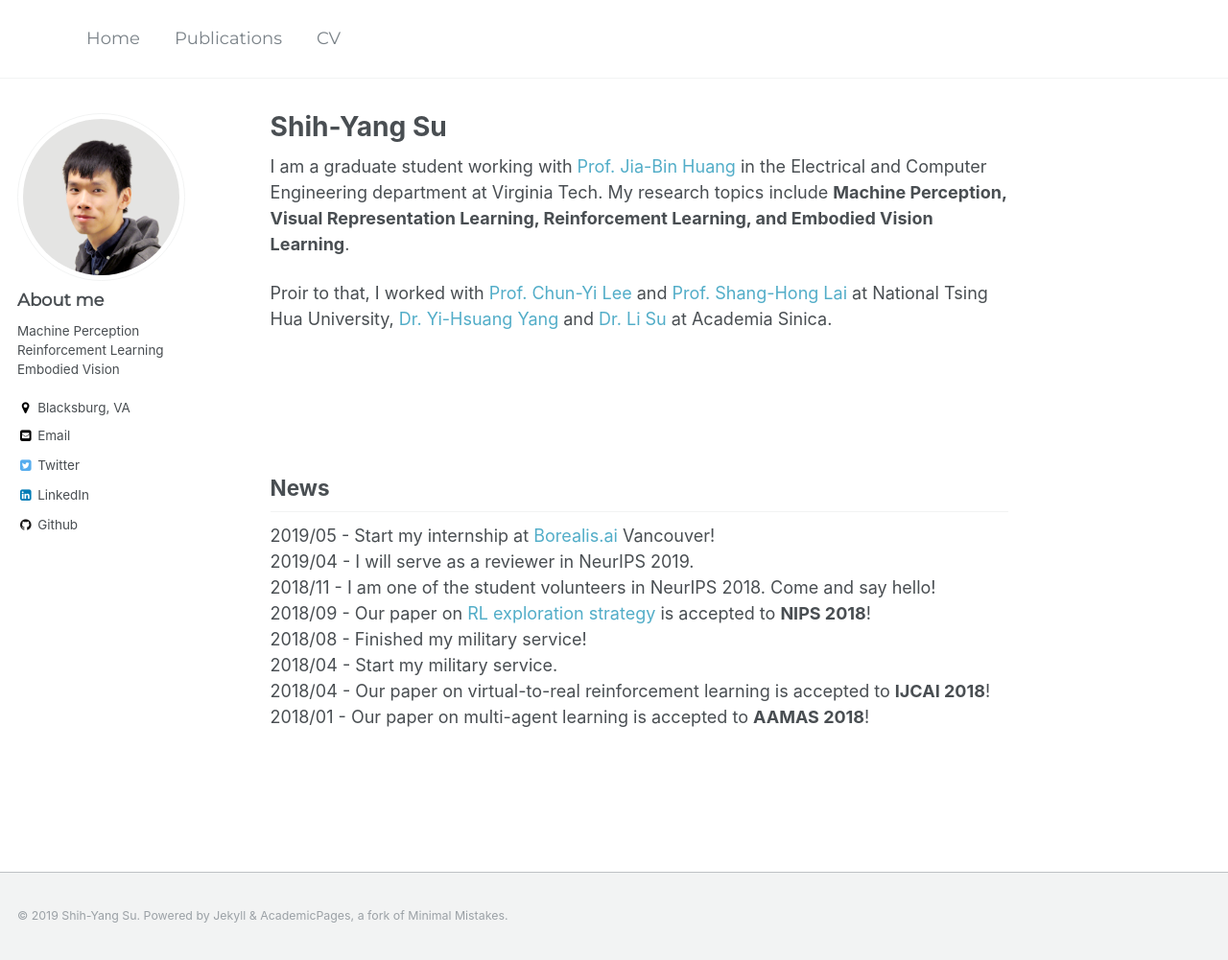
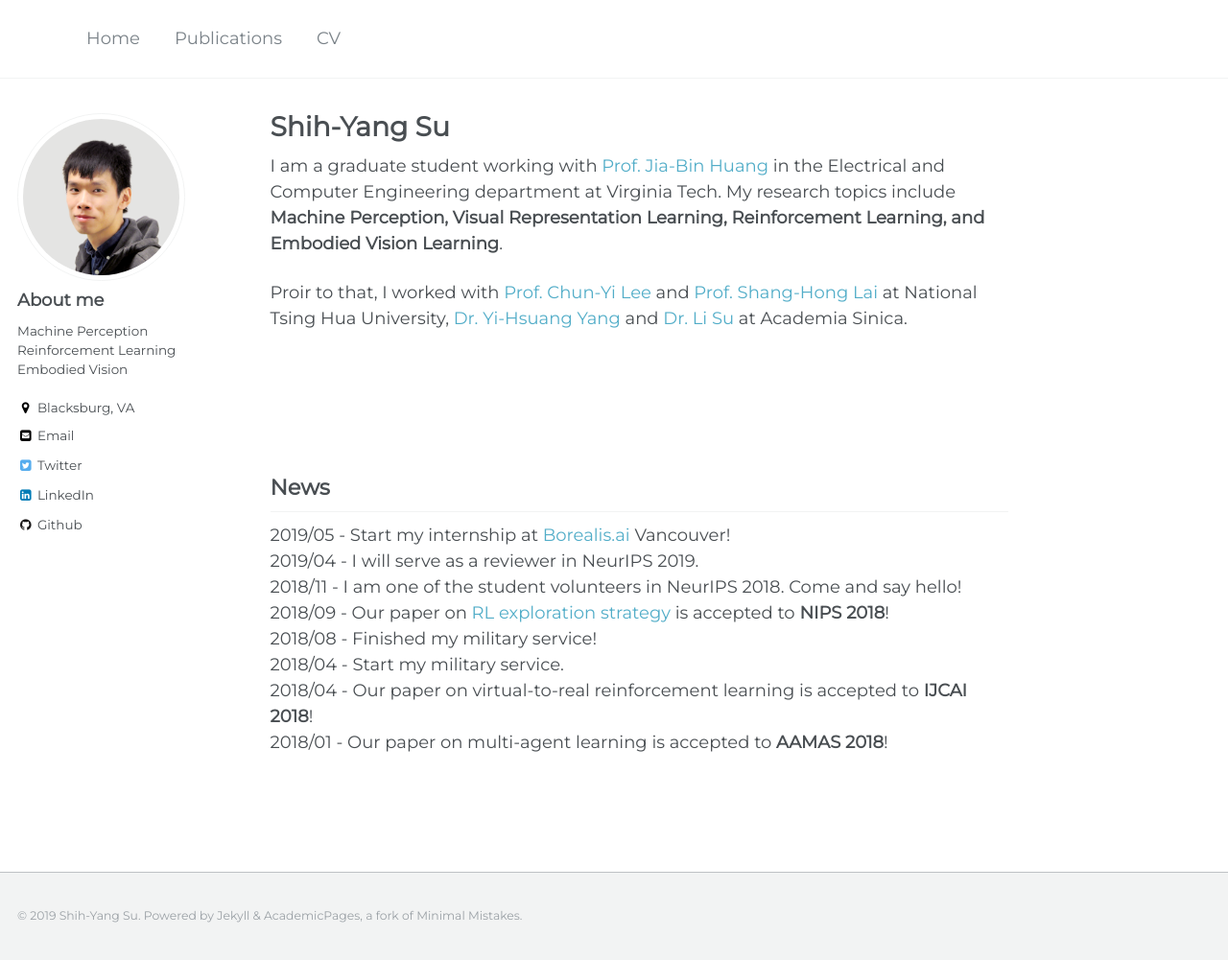
Before and after one commit to LemonATsu/LemonATsu.github.io, a Jekyll site: the page built from _pages/about.md, in a window 1280 px wide and 1001 px high. Shown: the whole window at 96% size. Built offline with Jekyll 4.4.1, drawn with Linux system fonts in a browser that asks for light colours.

Commit message:
change global font

```diff
--- a/_sass/_variables.scss
+++ b/_sass/_variables.scss
@@ -14,7 +14,7 @@
 
 /* system typefaces */
 $serif                      : Georgia, Times, serif;
-$sans-serif                 : -apple-system, ".SFNSText-Regular", "San Francisco", "Roboto", "Segoe UI", "Helvetica Neue", "Lucida Grande", Arial, sans-serif;
+$sans-serif                 : 'Montserrat', sans-serif;
 $monospace                  : Monaco, Consolas, "Lucida Console", monospace;
 
 /* sans serif typefaces */
```
